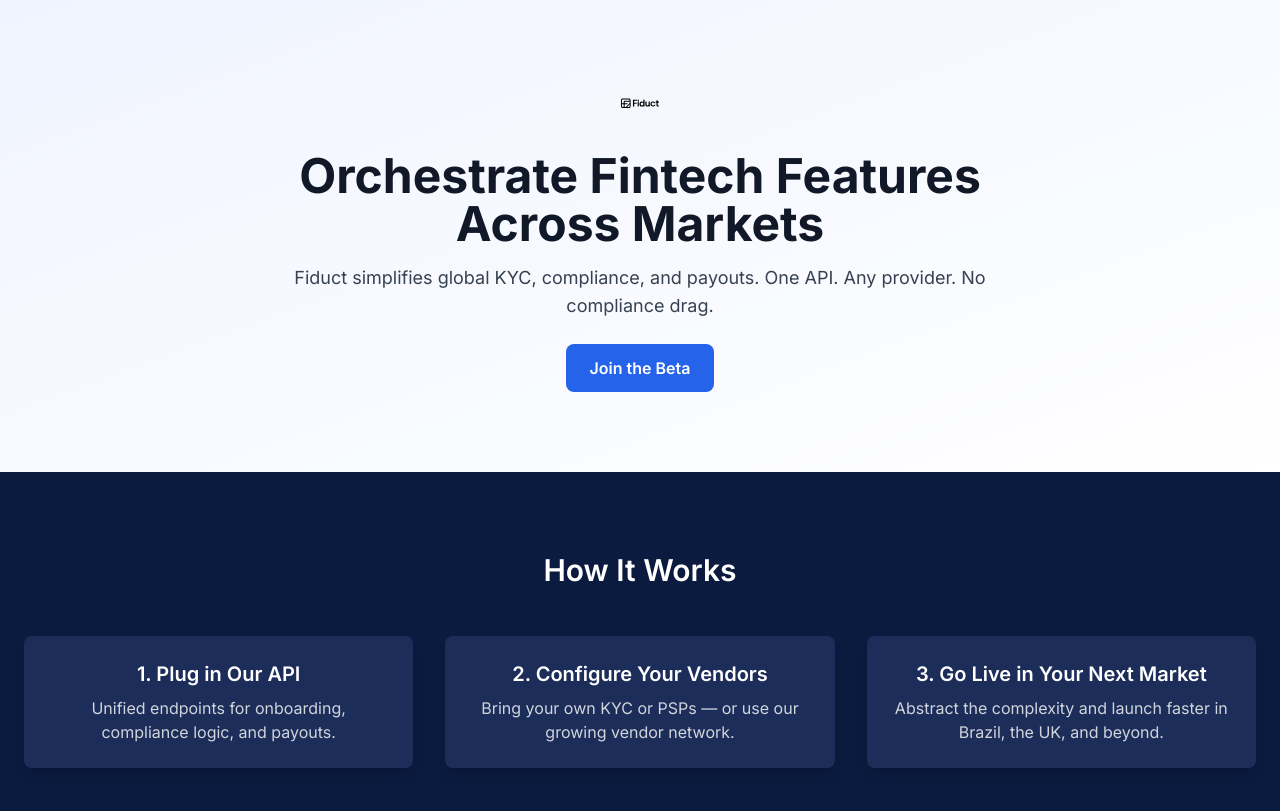
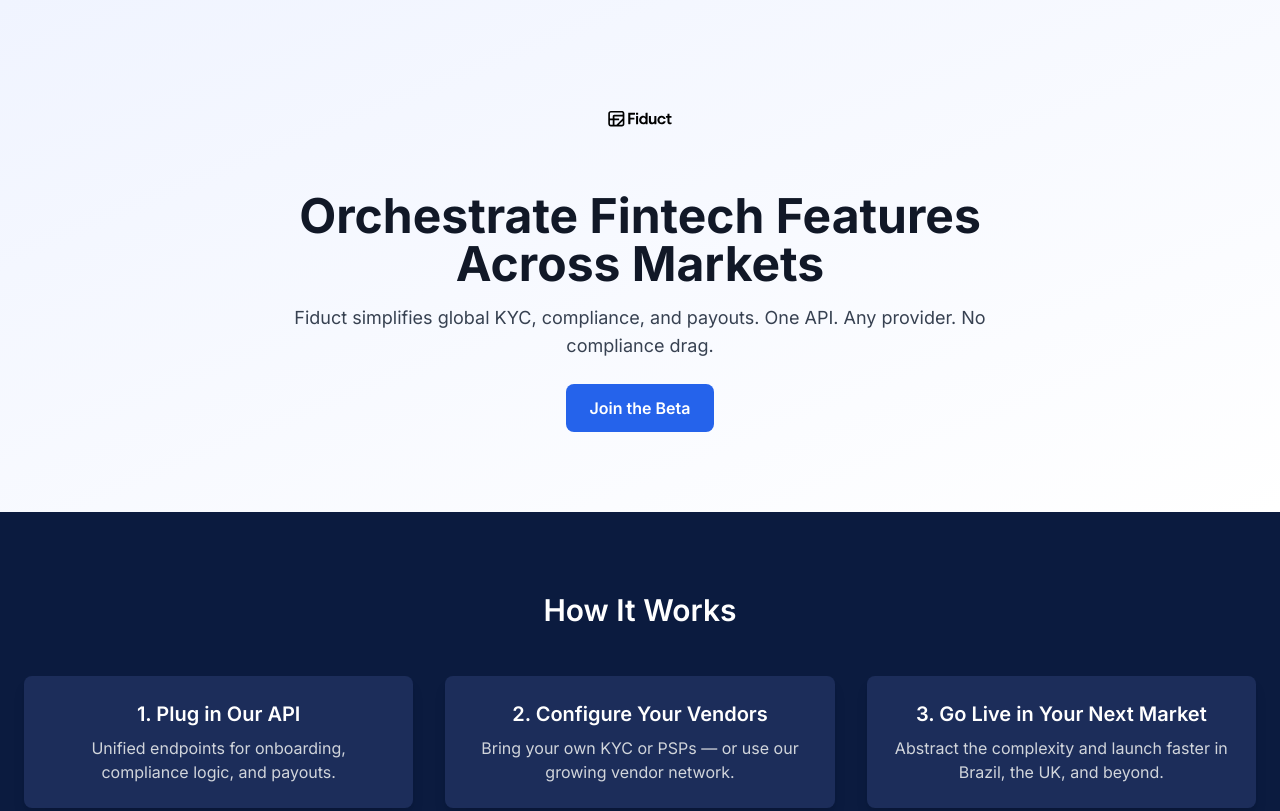
Before and after one commit to jozzert/fiduct-landing, a plain HTML site: page index.html in a window 1280 px wide. Shown: the top 811 px of the page. Drawn offline with nearby package versions, Linux system fonts and the light colour scheme.

Commit message:
Update index.html

```diff
--- a/index.html
+++ b/index.html
@@ -16,7 +16,7 @@
   <!-- Hero Section -->
   <header class="relative bg-gradient-to-br from-[#F0F4FF] to-white py-20 text-center px-6">
     <div class="max-w-3xl mx-auto relative z-10">
-      <img src="Fiduct_Logo.svg" alt="Fiduct logo" class="h-12 mx-auto mb-6" />
+      <img src="Fiduct_Logo.svg" alt="Fiduct logo" class="h-20 mx-auto mb-8" />
       <h1 class="text-5xl font-bold text-gray-900">Orchestrate Fintech Features Across Markets</h1>
       <p class="mt-4 text-lg text-gray-700">Fiduct simplifies global KYC, compliance, and payouts. One API. Any provider. No compliance drag.</p>
       <a href="#waitlist" class="mt-6 inline-block bg-blue-600 text-white px-6 py-3 rounded-lg font-semibold hover:bg-blue-700 transition-colors">Join the Beta</a>
@@ -66,7 +66,7 @@
         <input type="text" name="name" placeholder="Your name" required class="w-full px-4 py-2 border border-gray-300 rounded-lg" />
         <input type="email" name="email" placeholder="Your email" required class="w-full px-4 py-2 border border-gray-300 rounded-lg" />
         <textarea name="message" placeholder="What are you building?" class="w-full px-4 py-2 border border-gray-300 rounded-lg"></textarea>
-        <button type="submit" class="w-full bg-blue-600 text-white px-4 py-2 rounded-lg hover:bg-blue-700 transition-colors">Sign Up Now</button>
+        <button type="submit" class="w-full bg-blue-600 text-white px-4 py-2 rounded-lg hover:bg-blue-700 transition-colors">Sign Up   Now</button>
       </form>
     </div>
   </section>
```
